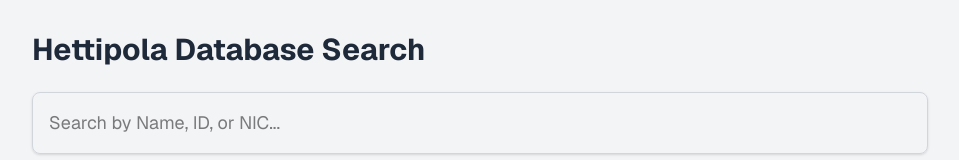
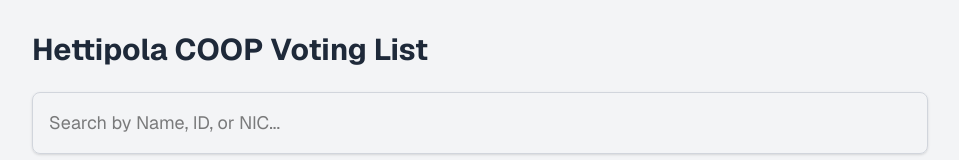
Before and after one commit to sithilxheartz/Hettipola-COOP-Search, a Next.js app: page / in a window 1280 px wide. Shown: the top 160 px of the page, without its empty margins (160-1119 px from the left). Built offline with nearby package versions, Linux system fonts and the light colour scheme.

Commit message:
ui head changed 3

```diff
--- a/app/page.tsx
+++ b/app/page.tsx
@@ -46,9 +46,9 @@ export default function Home() {
   return (
     <div className="min-h-screen bg-gray-100 p-8 font-sans">
       <div className="max-w-4xl mx-auto">
-        <h2 className="text-3xl font-bold mb-6 text-gray-800">
-          Hettipola Database Search
-        </h2>
+        <h3 className="text-3xl font-bold mb-6 text-gray-800">
+          Hettipola COOP Voting List
+        </h3>
 
         {/* Search Input */}
         <input
```
